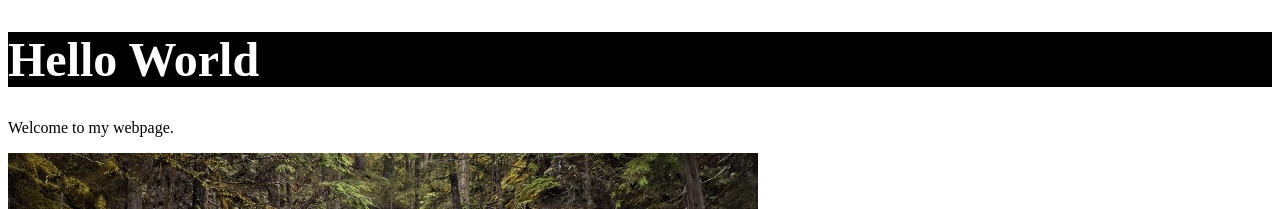
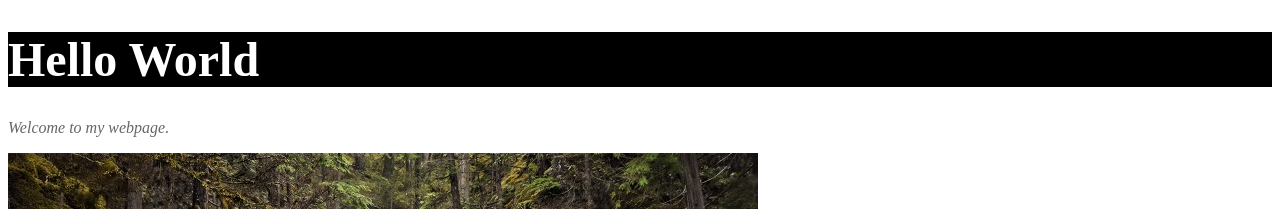
Before and after one commit to idemab/idemab.github.io, a plain HTML site: page index.html in a window 1280 px wide. Shown: the top 209 px of the page. Drawn offline with Linux system fonts and the light colour scheme.

Commit message:
Update index.html

```diff
--- a/index.html
+++ b/index.html
@@ -7,7 +7,7 @@
 </head>
 <body>
   <h1>Hello World</h1>
-<p>Welcome to my webpage.</p>
+<p class=fancy>Welcome to my webpage.</p>
  <img src="bcwaterfall_bybi.jpeg" alt="Waterfall by BI" />
 </body>
 </html>
```
